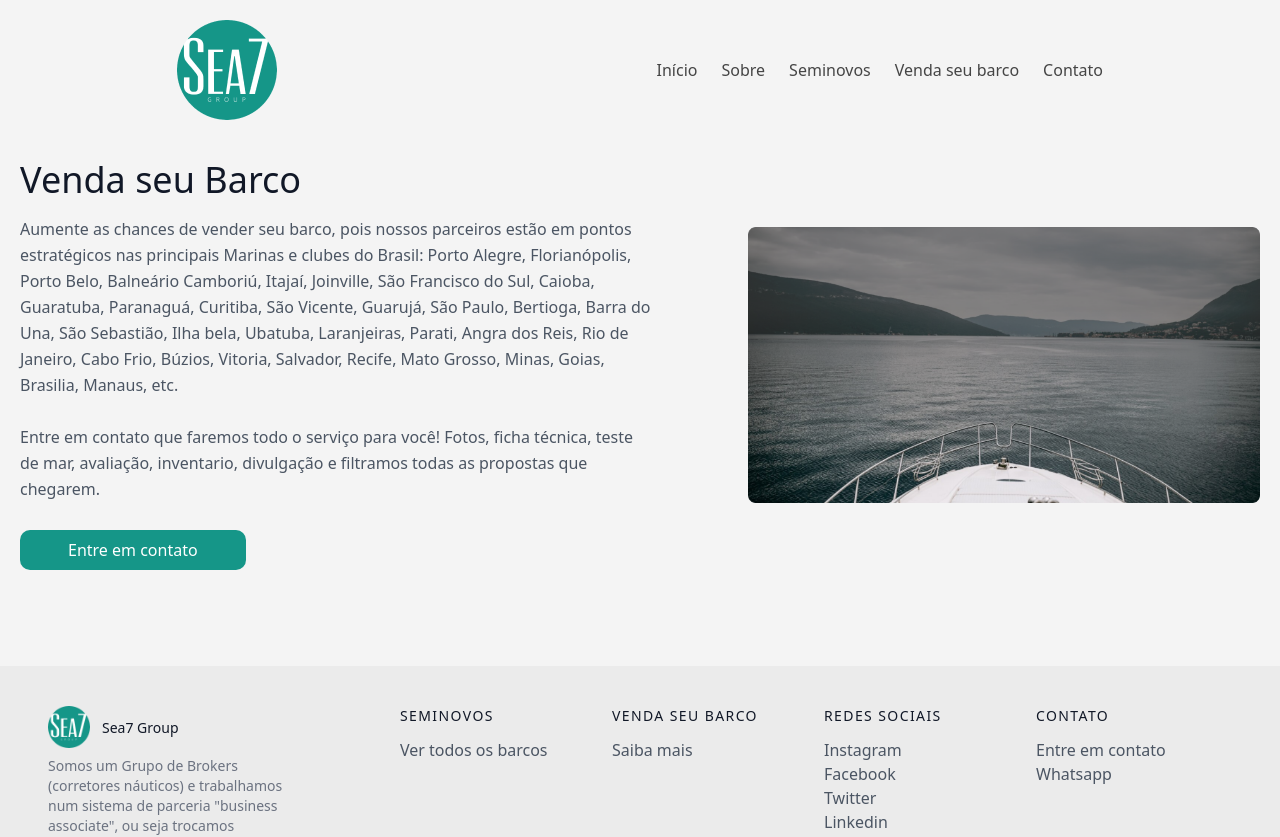
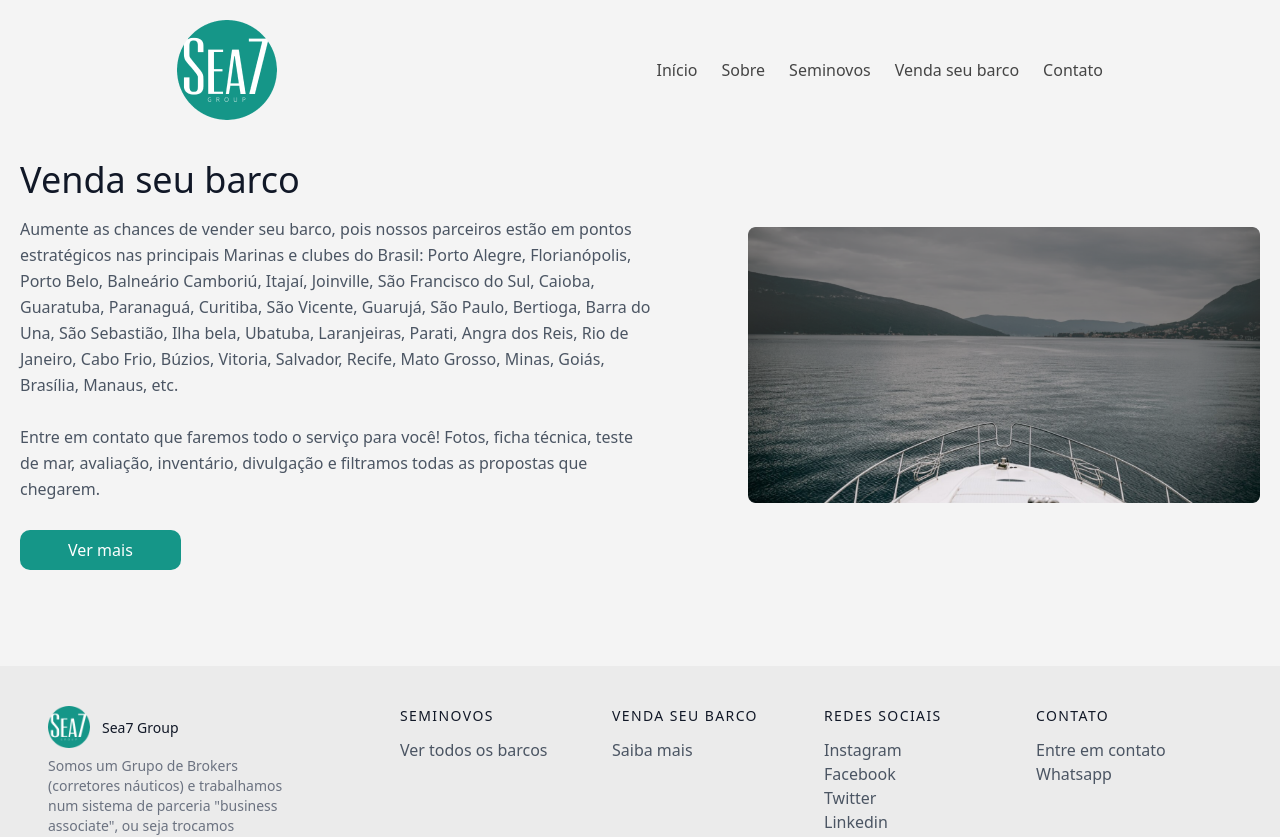
Before and after one commit to henriquemtn/sea7, a React (Vite) app: page /venda-seu-barco in a window 1280 px wide. Shown: the top 837 px of the page. Built offline with nearby package versions, Linux system fonts and the light colour scheme.

Commit message:
segunda versao

```diff
--- a/src/components/Formulario/index.tsx
+++ b/src/components/Formulario/index.tsx
@@ -1,6 +1,7 @@
 import { useState } from 'react'
 import axios from 'axios';
 import { toast } from 'react-toastify';
+import FadeInOnScroll from '../../scripts/fadeInOnScroll';
 
 interface CustomProps {
     texto: string,
@@ -32,7 +33,7 @@ export default function Formulario({ texto, descricao, context, bg }: CustomProp
     };
 
     const isValidFormData = () => {
-        return mensagem.nome && mensagem.telefone &&  mensagem.email && mensagem.mensagem;
+        return mensagem.nome && mensagem.telefone && mensagem.email && mensagem.mensagem;
     };
 
     const fetchMensagem = async (event: any) => {
@@ -63,6 +64,7 @@ export default function Formulario({ texto, descricao, context, bg }: CustomProp
 
     return (
         <section className={`bg-${bg} flex justify-center first-letter:text-gray-600 body-font relative`}>
+            <FadeInOnScroll>
                 <div className="container px-5 py-14 mx-auto rounded-2xl">
                     <div className="flex flex-col text-center w-full mb-12">
                         <h1 className="sm:text-3xl text-2xl font-medium title-font mb-4 text-gray-900">{texto}</h1>
@@ -153,6 +155,7 @@ export default function Formulario({ texto, descricao, context, bg }: CustomProp
                         </div>
                     </div>
                 </div>
+            </FadeInOnScroll>
         </section>
     )
 }
--- a/src/components/Home/BarcosPrincipais/index.tsx
+++ b/src/components/Home/BarcosPrincipais/index.tsx
@@ -2,7 +2,7 @@
 import { useState, useEffect } from "react";
 import { useNavigate } from 'react-router-dom';
 import axios from "axios";
-import Button from "../../Button";
+import { HiOutlineArrowSmRight } from "react-icons/hi"
 import { BeatLoader } from "react-spinners";
 import FadeInOnScroll from "../../../scripts/fadeInOnScroll";
 
@@ -76,9 +76,10 @@ export default function BarcosPrincipais() {
                                 <div className='h-[1px] w-full bg-gray-300'></div>
                                 <div className='flex justify-between mt-4 items-center'>
                                     <h1>R$ {barco.precoProduto.toLocaleString('pt-BR', { minimumFractionDigits: 2 })}</h1>
-                                    <div onClick={() => navigate(`/seminovos/${barco.id}`)}>
-                                        <Button text="Ver mais" fontType="regular" fontSize="16" px="4" py="1" />
-                                    </div>
+                                    <a onClick={() => navigate(`/seminovos/${barco.id}`)} className="cursor-pointer flex items-center gap-1 text-base font-medium text-[#242424]">
+                                            Ver mais
+                                            <HiOutlineArrowSmRight className="mt-[2px]" />
+                                    </a>
                                 </div>
                             </div>
                         ))}
--- a/src/components/Home/Hero/index.tsx
+++ b/src/components/Home/Hero/index.tsx
@@ -24,9 +24,9 @@ export default function Hero({ text, description, buttonText }: CustomProps) {
                     <div className="flex flex-col mt-40 md:mt-20 md:items-start items-center justify-center md:justify-start md:ml-20 md:z-10">
                         <h1 className="md:max-w-[470px] text-center md:text-start font-bold text-5xl md:text-6xl text-white mb-4">{text}</h1>
                         <p className="text-xl text-white mb-4">{description}</p>
-                        <div>
+                        <a href="/seminovos">
                             <Button text={buttonText} fontType="regular" fontSize="16" px="12" py="2" />
-                        </div>
+                        </a>
                     </div>
                 </FadeInOnScroll>
                 <div className="w-full ss:h-[220px] flex justify-center absolute rounded-b-lg px-6 lg:px-12 bottom-[-12em] md:bottom-[-12em] ss:bottom-[-2em]">
@@ -50,13 +50,9 @@ export default function Hero({ text, description, buttonText }: CustomProps) {
                                     description="Maximizando a Segurança na Negociação, Evitando Leilões Desvantajosos, Garantindo Transparência e Qualidade na Venda"
                                     icon={<FaEnvelopeOpenText />}
                                 />
-                                <Button
-                                    text="Saiba mais"
-                                    fontType="medium"
-                                    fontSize="20px"
-                                    px="12"
-                                    py="2"
-                                />
+                                <a href="/venda-seu-barco">
+                                    <Button text="Venda seu barco" fontType="regular" fontSize="16" px="12" py="2" />
+                                </a>
                             </div>
                         </FadeInOnScroll>
                     </div>
--- a/src/components/Home/TodosSeminovos/index.tsx
+++ b/src/components/Home/TodosSeminovos/index.tsx
@@ -23,7 +23,9 @@ export default function TodosSeminovos({ text, description, buttonText }: Custom
                         <div className="flex flex-col items-center justify-center h-full relative z-20">
                             <h1 className="font-bold text-2xl md:text-6xl text-white mb-2 md:mb-4 p-2">{text}</h1>
                             <p className="text-[13px] md:text-xl text-center text-white mb-4">{description}</p>
-                            <Button text={buttonText} fontType="medium" fontSize="20px" px="12" py="2" />
+                            <a href="/seminovos">
+                                <Button text={buttonText} fontType="medium" fontSize="20px" px="12" py="2" />
+                            </a>
                         </div>
                     </FadeInOnScroll>
                 </div>
--- /dev/null
+++ b/src/components/Modal/index.tsx
@@ -0,0 +1,32 @@
+import FadeInOnScroll from "../../scripts/fadeInOnScroll";
+import Button from "../Button";
+
+interface CustomProps {
+    titulo: string,
+    description: any,
+    buttonText: string,
+    imagem: string,
+}
+
+export default function Modal({titulo, description, buttonText, imagem}: CustomProps) {
+  return (
+    <section className="bg-f4 text-gray-600 body-font mt-[8vh]">
+                <FadeInOnScroll>
+                    <div className="container mx-auto flex px-5 py-24 md:flex-row flex-col items-center">
+                        <div className="lg:flex-grow md:w-1/2 lg:pr-24 md:pr-16 flex flex-col md:items-start md:text-left mb-16 md:mb-0 items-center text-center">
+                            <h1 className="title-font sm:text-4xl text-3xl mb-4 font-medium text-gray-900">{titulo}</h1>
+                            <p className="leading-relaxed">
+                               {description}
+                            </p>
+                            <div className="flex w-full md:justify-start justify-center items-end mt-7">
+                                <Button text={buttonText} fontType="regular" fontSize="16" px="12" py="2" />
+                            </div>
+                        </div>
+                        <div className="lg:max-w-lg lg:w-full md:w-1/2 w-5/6">
+                            <img className="object-cover object-center rounded" alt="hero" src={imagem} />
+                        </div>
+                    </div>
+                </FadeInOnScroll>
+            </section>
+  )
+}
--- a/src/index.css
+++ b/src/index.css
@@ -3,5 +3,5 @@
 @tailwind utilities;
 
 body {
-  background-color: #F2F2F2;
+  background-color: #F4F4F4;
 }
--- a/src/pages/pagina-seminovo/index.tsx
+++ b/src/pages/pagina-seminovo/index.tsx
@@ -8,6 +8,7 @@ import {
 import axios from 'axios';
 import Formulario from '../../components/Formulario';
 import Footer from '../../components/Home/Footer';
+import FadeInOnScroll from '../../scripts/fadeInOnScroll';
 
 interface Barco {
     id: number;
@@ -153,6 +154,7 @@ const PaginaSeminovo = () => {
     return (
         <>
             <div className='flex justify-center mt-[120px] md:py-10 md:px-4 '>
+                <FadeInOnScroll>
                 <div className='flex flex-col md:w-[1000px] w-full gap-10 md:flex-row sm:gap-10 py-10 shadow bg-white md:p-12 md:rounded-xl px-4'>
 
                     {/* Parte esquerda (imagens) */}
@@ -225,8 +227,9 @@ const PaginaSeminovo = () => {
                         </p>
                     </div>
                 </div>
+                </FadeInOnScroll>
             </div>
-            <Formulario bg='white' texto="Entre em contato" descricao="Você pode usar o número (48) 9 8461-1646 ou se preferir mande um email:" context={product.nomeProduto} />
+            <Formulario bg='f4' texto="Entre em contato" descricao="Você pode usar o número (48) 9 8461-1646 ou se preferir mande um email:" context={product.nomeProduto} />
             <Footer />
         </>
     );
--- a/src/pages/seminovos/index.tsx
+++ b/src/pages/seminovos/index.tsx
@@ -4,6 +4,8 @@ import axios from 'axios';
 import Button from '../../components/Button';
 import Footer from '../../components/Home/Footer';
 import { BeatLoader } from "react-spinners";
+import FadeInOnScroll from '../../scripts/fadeInOnScroll';
+import { HiOutlineArrowSmRight } from 'react-icons/hi';
 
 //Criar interface Barco passando as propriedades
 interface Barco {
@@ -46,6 +48,7 @@ export const Seminovos = () => {
                         <BeatLoader color="#36d7b7" />
                     </div>
                 ) : (
+                    <FadeInOnScroll>
                         <div className='grid grid-cols-1 md:grid-cols-2 lg:grid-cols-4 gap-4'>
                             {barcos.map((barco) => (
                                 <div
@@ -75,13 +78,15 @@ export const Seminovos = () => {
                                     <div className='h-[1px] w-full bg-gray-300'></div>
                                     <div className='flex justify-between mt-4 items-center'>
                                         <h1>R$ {barco.precoProduto.toLocaleString('pt-BR', { minimumFractionDigits: 2 })}</h1>
-                                    <div onClick={() => navigate(`/seminovos/${barco.id}`)}>
-                                        <Button text="Ver mais" fontType="regular" fontSize="16" px="4" py="1" />
-                                    </div>
+                                        <a onClick={() => navigate(`/seminovos/${barco.id}`)} className="cursor-pointer flex items-center gap-1 text-base font-medium text-[#242424]">
+                                            Ver mais
+                                            <HiOutlineArrowSmRight className="mt-[2px]" />
+                                    </a>
                                     </div>
                                 </div>
                             ))}
                         </div>
+                    </FadeInOnScroll>
                 )
                 }
             </section>
--- a/src/pages/sobre/index.tsx
+++ b/src/pages/sobre/index.tsx
@@ -1,32 +1,23 @@
 import Imagem from "../../assets/slider.png"
-import Button from "../../components/Button"
 import Footer from "../../components/Home/Footer"
+import Modal from "../../components/Modal"
 
 export default function Sobre() {
     return (
         <>
-        <section className="bg-f4 text-gray-600 body-font mt-[8vh]">
-            <div className="container mx-auto flex px-5 py-24 md:flex-row flex-col items-center">
-                <div className="lg:flex-grow md:w-1/2 lg:pr-24 md:pr-16 flex flex-col md:items-start md:text-left mb-16 md:mb-0 items-center text-center">
-                    <h1 className="title-font sm:text-4xl text-3xl mb-4 font-medium text-gray-900">Quem somos</h1>
-                    <p className="leading-relaxed">
+            <Modal titulo="Quem somos"
+                description={
+                    <>
                         Somos um Grupo de Broker´s (corretores náuticos) e trabalhamos num sistema de parceria "business associate", ou seja trocamos (diariamente) informações de clientes que estão em busca, e ou vendendo uma embarcação.
                         <br /><br />
                         ATUAMOS EM QUASE TODAS AS MARINAS DO BRASIL
                         <br /><br />
-                        Saiba também quando, como e porquê pedir uma vistoria "in loco" de uma embarcação seminova!
-                        Não compre barco usado sem antes solicitar esses serviços
-                    </p>
-                    <div className="flex w-full md:justify-start justify-center items-end mt-7">
-                        <Button text="Ver mais" fontType="regular" fontSize="16" px="12" py="2"/>
-                    </div>
-                </div>
-                <div className="lg:max-w-lg lg:w-full md:w-1/2 w-5/6">
-                    <img className="object-cover object-center rounded" alt="hero" src={Imagem} />
-                </div>
-            </div>
-        </section>
-        <Footer />
+                        Saiba também quando, como e porquê pedir uma vistoria "in loco" de uma embarcação seminova! Não compre barco usado sem antes solicitar esses serviços
+                    </>
+                }
+                buttonText="Ver mais"
+                imagem={Imagem} />
+            <Footer />
         </>
     )
 }
--- a/src/pages/venda-seu-barco/index.tsx
+++ b/src/pages/venda-seu-barco/index.tsx
@@ -1,28 +1,20 @@
 import Imagem from "../../assets/slider.png"
-import Button from "../../components/Button"
 import Footer from "../../components/Home/Footer"
+import Modal from "../../components/Modal"
 
 export default function VendaSeuBarco() {
     return (
         <>
-            <section className="bg-f4 text-gray-600 body-font mt-[8vh]">
-                <div className="container mx-auto flex px-5 py-24 md:flex-row flex-col items-center">
-                    <div className="lg:flex-grow md:w-1/2 lg:pr-24 md:pr-16 flex flex-col md:items-start md:text-left mb-16 md:mb-0 items-center text-center">
-                        <h1 className="title-font sm:text-4xl text-3xl mb-4 font-medium text-gray-900">Venda seu Barco</h1>
-                        <p className="leading-relaxed">
-                            Aumente as chances de vender seu barco, pois nossos parceiros estão em pontos estratégicos nas principais Marinas e clubes do Brasil: Porto Alegre, Florianópolis, Porto Belo, Balneário Camboriú, Itajaí, Joinville, São Francisco do Sul, Caioba, Guaratuba, Paranaguá, Curitiba, São Vicente, Guarujá, São Paulo, Bertioga, Barra do Una, São Sebastião, Ilha bela, Ubatuba, Laranjeiras, Parati, Angra dos Reis, Rio de Janeiro, Cabo Frio, Búzios, Vitoria, Salvador, Recife, Mato Grosso, Minas, Goias, Brasilia, Manaus, etc.
-                            <br /><br />
-                            Entre em contato que faremos todo o serviço para você! Fotos, ficha técnica, teste de mar, avaliação, inventario, divulgação e filtramos todas as propostas que chegarem.
-                        </p>
-                        <div className="flex w-full md:justify-start justify-center items-end mt-7">
-                            <Button text="Entre em contato" fontType="regular" fontSize="16" px="12" py="2" />
-                        </div>
-                    </div>
-                    <div className="lg:max-w-lg lg:w-full md:w-1/2 w-5/6">
-                        <img className="object-cover object-center rounded" alt="hero" src={Imagem} />
-                    </div>
-                </div>
-            </section>
+            <Modal titulo="Venda seu barco"
+            description={
+                <>
+                    Aumente as chances de vender seu barco, pois nossos parceiros estão em pontos estratégicos nas principais Marinas e clubes do Brasil: Porto Alegre, Florianópolis, Porto Belo, Balneário Camboriú, Itajaí, Joinville, São Francisco do Sul, Caioba, Guaratuba, Paranaguá, Curitiba, São Vicente, Guarujá, São Paulo, Bertioga, Barra do Una, São Sebastião, Ilha bela, Ubatuba, Laranjeiras, Parati, Angra dos Reis, Rio de Janeiro, Cabo Frio, Búzios, Vitoria, Salvador, Recife, Mato Grosso, Minas, Goiás, Brasília, Manaus, etc.
+                    <br /><br />
+                    Entre em contato que faremos todo o serviço para você! Fotos, ficha técnica, teste de mar, avaliação, inventário, divulgação e filtramos todas as propostas que chegarem.
+                </>
+            }
+            buttonText="Ver mais"
+            imagem={Imagem}/>
             <Footer />
         </>
     )
```
Lines whose indentation alone changed are shown as unchanged.
